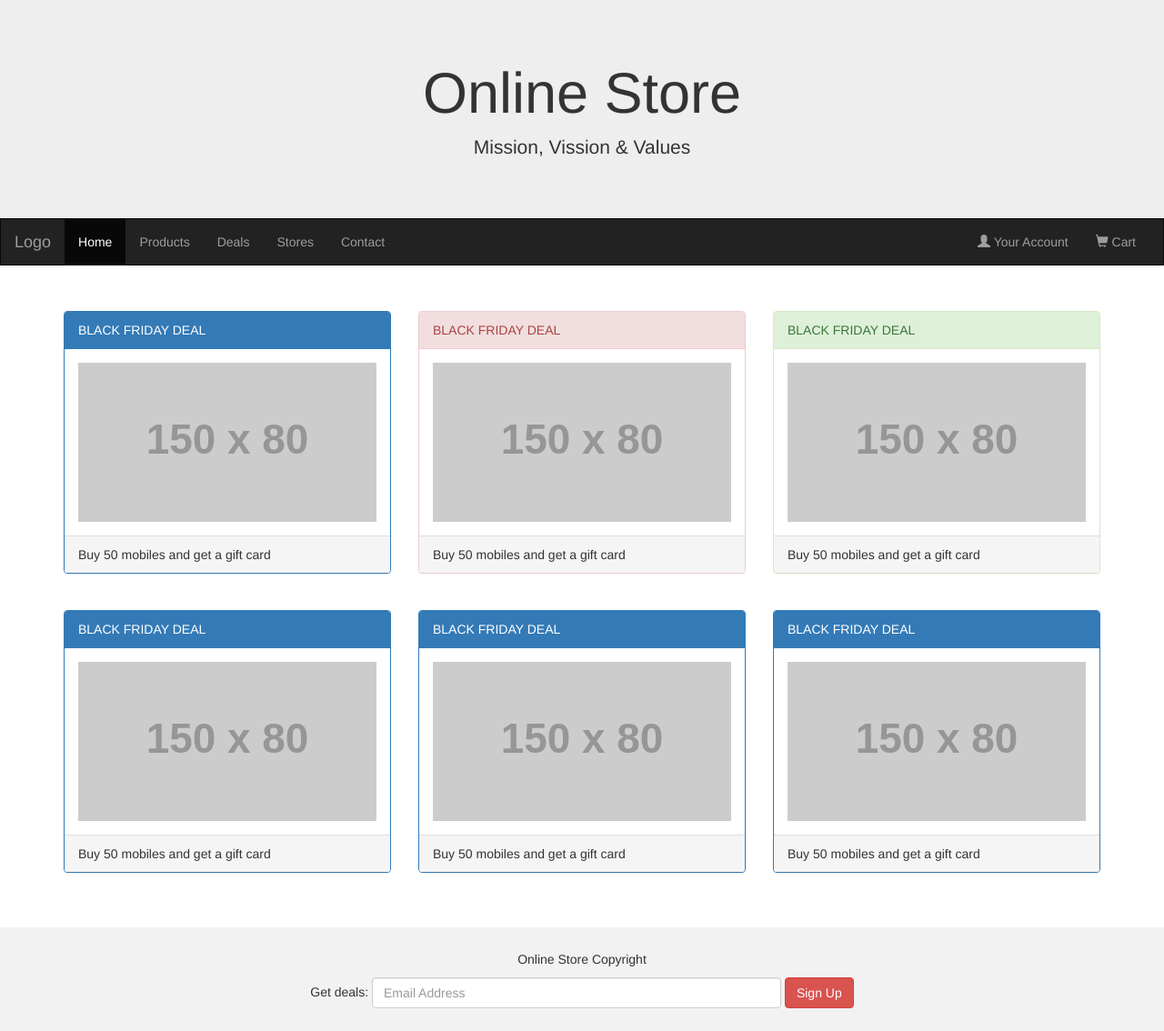
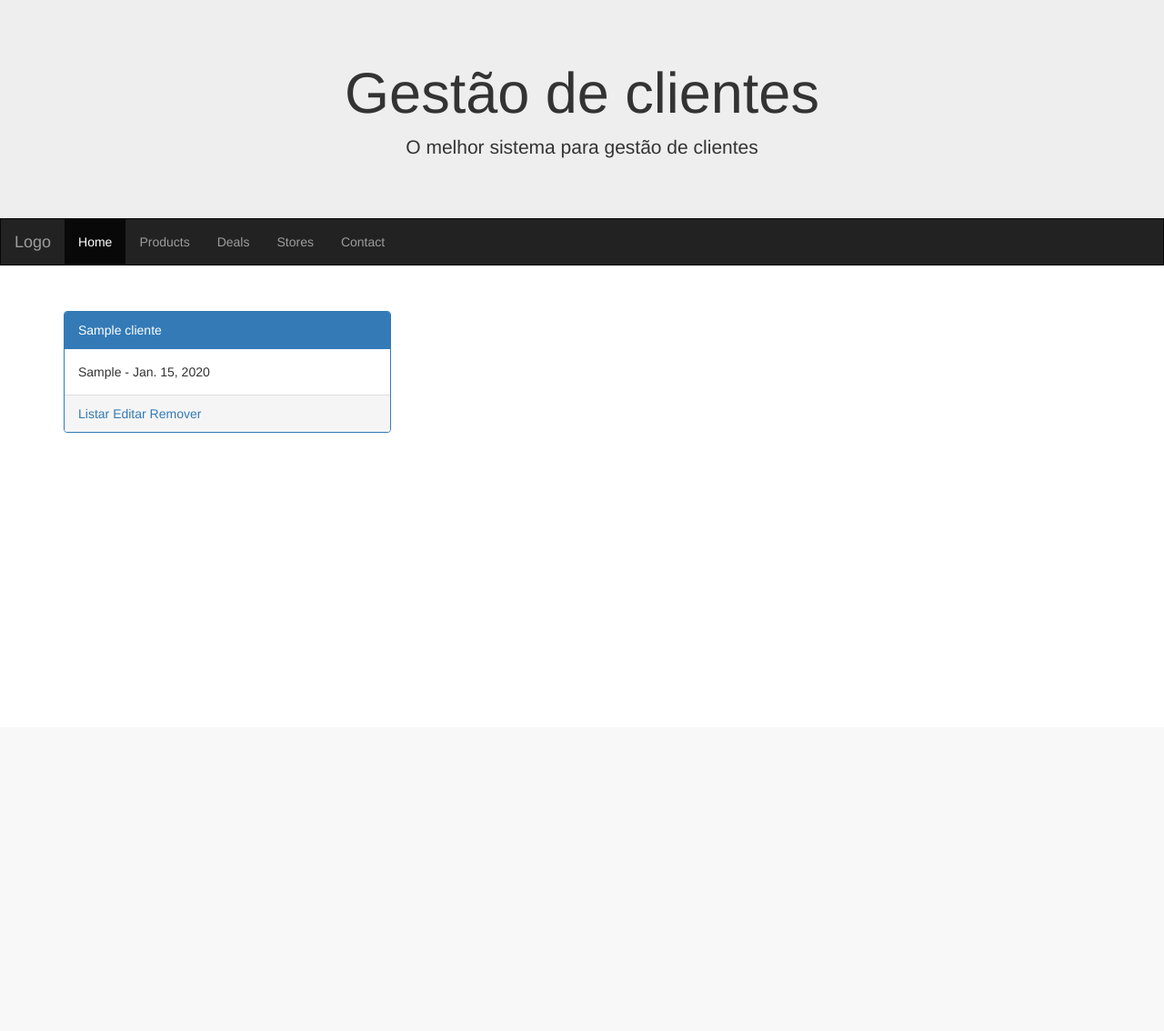
Before and after one commit to treinaweb/treinaweb-django-template-engine, a Django app: page /app/lista_clientes in a window 1280 px wide. Shown: the whole page at 91% size. After the commit the page ends 476 px from the top, so only its background shows below. Run offline with Django 4.2, Linux system fonts and the light colour scheme; tables that the repository leaves empty hold one stand-in row (values such as "Sample post"); grey boxes labelled with a size stand in for pictures from a placeholder-image service; some libraries are stand-ins or nearby versions.

Commit message:
08.02_Estilizando_Templates

```diff
--- a/app/templates/lista_clientes.html
+++ b/app/templates/lista_clientes.html
@@ -14,8 +14,8 @@
 <body>
 <div class="jumbotron">
     <div class="container text-center">
-      <h1>Online Store</h1>
-      <p>Mission, Vission & Values</p>
+      <h1>Gestão de clientes</h1>
+      <p>O melhor sistema para gestão de clientes</p>
     </div>
   </div>
 
@@ -31,15 +31,11 @@
       </div>
       <div class="collapse navbar-collapse" id="myNavbar">
         <ul class="nav navbar-nav">
-          <li class="active"><a href="#">Home</a></li>
+          <li class="active"><a href="{% url "lista_clientes" %}">Home</a></li>
           <li><a href="#">Products</a></li>
           <li><a href="#">Deals</a></li>
           <li><a href="#">Stores</a></li>
           <li><a href="#">Contact</a></li>
-        </ul>
-        <ul class="nav navbar-nav navbar-right">
-          <li><a href="#"><span class="glyphicon glyphicon-user"></span> Your Account</a></li>
-          <li><a href="#"><span class="glyphicon glyphicon-shopping-cart"></span> Cart</a></li>
         </ul>
       </div>
     </div>
@@ -47,63 +43,21 @@
 
   <div class="container">
     <div class="row">
-      <div class="col-sm-4">
+    {% for cliente in object_list %}
+    <div class="col-sm-4">
         <div class="panel panel-primary">
-          <div class="panel-heading">BLACK FRIDAY DEAL</div>
-          <div class="panel-body"><img src="https://placehold.it/150x80?text=IMAGE" class="img-responsive" style="width:100%" alt="Image"></div>
-          <div class="panel-footer">Buy 50 mobiles and get a gift card</div>
+          <div class="panel-heading">{{cliente.nome}}</div>
+          <div class="panel-body">{{cliente.profissao}} - {{cliente.data_nascimento}}</div>
+          <div class="panel-footer">
+            <a href={% url "lista_cliente" pk=cliente.id %}>Listar</a>
+            <a href={% url "editar_cliente" pk=cliente.id %}>Editar</a>
+            <a href={% url "remover_cliente" pk=cliente.id %}>Remover</a>
+          </div>
         </div>
       </div>
-      <div class="col-sm-4">
-        <div class="panel panel-danger">
-          <div class="panel-heading">BLACK FRIDAY DEAL</div>
-          <div class="panel-body"><img src="https://placehold.it/150x80?text=IMAGE" class="img-responsive" style="width:100%" alt="Image"></div>
-          <div class="panel-footer">Buy 50 mobiles and get a gift card</div>
-        </div>
-      </div>
-      <div class="col-sm-4">
-        <div class="panel panel-success">
-          <div class="panel-heading">BLACK FRIDAY DEAL</div>
-          <div class="panel-body"><img src="https://placehold.it/150x80?text=IMAGE" class="img-responsive" style="width:100%" alt="Image"></div>
-          <div class="panel-footer">Buy 50 mobiles and get a gift card</div>
-        </div>
-      </div>
+    {% endfor %}
     </div>
   </div><br>
 
-  <div class="container">
-    <div class="row">
-      <div class="col-sm-4">
-        <div class="panel panel-primary">
-          <div class="panel-heading">BLACK FRIDAY DEAL</div>
-          <div class="panel-body"><img src="https://placehold.it/150x80?text=IMAGE" class="img-responsive" style="width:100%" alt="Image"></div>
-          <div class="panel-footer">Buy 50 mobiles and get a gift card</div>
-        </div>
-      </div>
-      <div class="col-sm-4">
-        <div class="panel panel-primary">
-          <div class="panel-heading">BLACK FRIDAY DEAL</div>
-          <div class="panel-body"><img src="https://placehold.it/150x80?text=IMAGE" class="img-responsive" style="width:100%" alt="Image"></div>
-          <div class="panel-footer">Buy 50 mobiles and get a gift card</div>
-        </div>
-      </div>
-      <div class="col-sm-4">
-        <div class="panel panel-primary">
-          <div class="panel-heading">BLACK FRIDAY DEAL</div>
-          <div class="panel-body"><img src="https://placehold.it/150x80?text=IMAGE" class="img-responsive" style="width:100%" alt="Image"></div>
-          <div class="panel-footer">Buy 50 mobiles and get a gift card</div>
-        </div>
-      </div>
-    </div>
-  </div><br><br>
-
-  <footer class="container-fluid text-center">
-    <p>Online Store Copyright</p>
-    <form class="form-inline">Get deals:
-      <input type="email" class="form-control" size="50" placeholder="Email Address">
-      <button type="button" class="btn btn-danger">Sign Up</button>
-    </form>
-  </footer>
-
   </body>
   </html>
```
